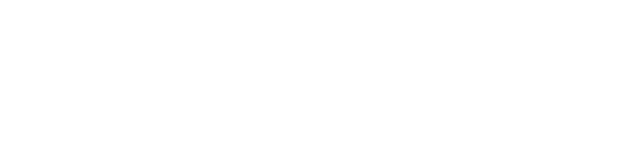
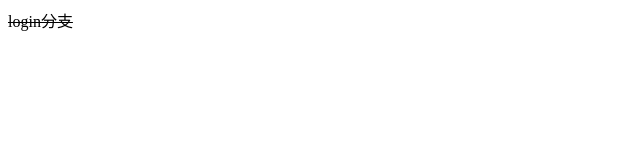
Before and after one commit to LLLely7523gogame/test, a plain HTML site: page login.html in a window 1280 px wide. Shown: the full height of the page, 0-640 px from the left. Drawn offline with Linux system fonts and the light colour scheme.

Commit message:
在login分支中创建了login.html

```diff
--- a/login.html
+++ b/login.html
@@ -7,6 +7,6 @@
     <title>Document</title>
 </head>
 <body>
-
+    <s>login分支</s>
 </body>
 </html>
```
